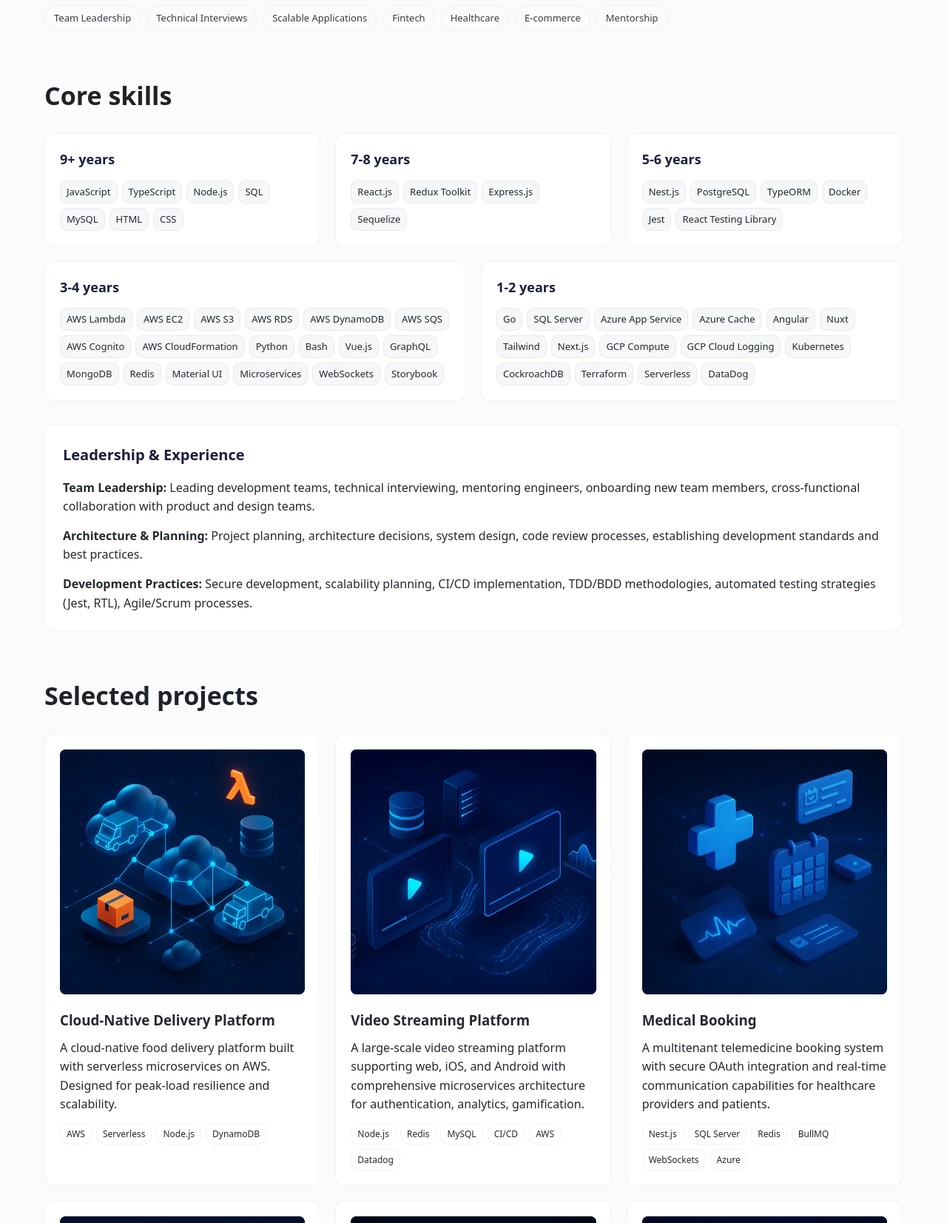
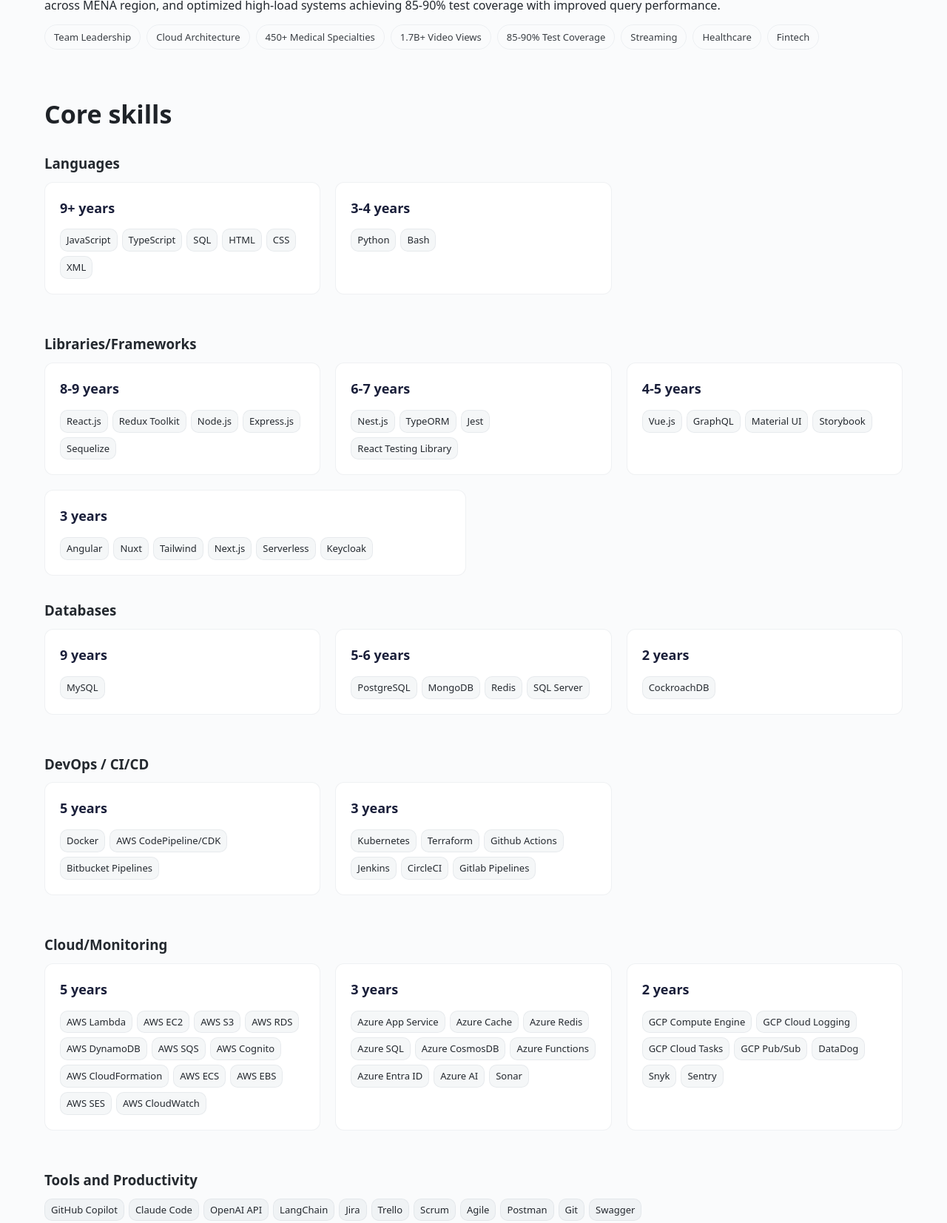
Before and after one commit to taurusdoge/yahor.dev, a website built with Vite: page index.html in a window 1280 px wide. Shown: the part 758-2411 px from the top of the page at 74% size. Built offline with nearby package versions, Linux system fonts and the light colour scheme.

Commit message:
FEAT: update content according to CV updates

```diff
--- a/index.html
+++ b/index.html
@@ -4,9 +4,9 @@
 <head>
   <meta charset="utf-8">
   <meta name="viewport" content="width=device-width, initial-scale=1">
-  <title>Yahor Zubkou — Full-Stack Developer</title>
+  <title>Yahor Zubkou — Senior Full-Stack Developer</title>
   <meta name="description"
-    content="Senior Full-Stack Developer (9+ yrs). Node.js, TypeScript, React, GraphQL, AWS. Currently working remotely from Spain for clients in Europe, UK, and US. Open to relocation">
+    content="Senior Full-Stack Developer (9+ yrs) building scalable cloud-native applications. Led teams serving 450+ medical specialties, 1.7B+ video views. AWS, TypeScript, React. Spain-based, open to relocation.">
   <link rel="icon" type="image/svg+xml" href="/logo.svg" />
 
   <!-- Performance hints -->
@@ -15,14 +15,11 @@
   <link rel="preconnect" href="https://fonts.googleapis.com" crossorigin>
 
   <!-- Open Graph / Social Media -->
-  <meta property="og:title" content="Yahor Zubkou — Full-Stack Developer">
+  <meta property="og:title" content="Yahor Zubkou — Senior Full-Stack Developer">
   <meta property="og:description"
-    content="Secure, scalable products across fintech, streaming, healthcare & e-commerce.">
+    content="Led backend teams serving 450+ medical specialties, architected streaming infrastructure with 1.7B+ views, optimized systems achieving 85-90% test coverage.">
   <meta property="og:type" content="website">
   <meta property="og:url" content="https://yahor.dev">
-  <meta name="twitter:card" content="summary_large_image">
-  <meta name="twitter:title" content="Yahor Zubkou — Full-Stack Developer">
-  <meta name="twitter:description" content="Senior Full-Stack Developer (9+ yrs). Node.js, TypeScript, React, GraphQL, AWS.">
 
   <!-- Performance optimizations -->
   <meta name="theme-color" content="#1e3a8a">
@@ -35,12 +32,12 @@
     "@context": "https://schema.org",
     "@type": "Person",
     "name": "Yahor Zubkou",
-    "jobTitle": "Full-Stack Developer / Lead",
+    "jobTitle": "Senior Full-Stack Developer / Lead",
     "address": {"@type":"PostalAddress","addressLocality":"Malaga","addressCountry":"Spain"},
     "email": "mailto:careers@yahor.dev",
     "knowsAbout": ["Node.js","TypeScript","React","GraphQL","AWS","MongoDB","PostgreSQL","Python","Go","DevOps"],
     "alumniOf": "Belarusian-Russian Technical University",
-  "description": "9+ years building secure, scalable, customer-focused applications. Currently working remotely from Spain for clients in Europe, UK, and US. Open to relocation."
+  "description": "9+ years building scalable cloud-native applications across fintech, healthcare, streaming, and enterprise sectors. Architected AWS, Azure solutions supporting millions of users."
   }
   </script>
 </head>
@@ -129,55 +126,148 @@
 
     <section id="about" class="about">
       <h2>About me</h2>
-      <p>Senior Full-Stack Developer with 9+ years of experience building scalable applications across fintech,
-        healthcare, and e-commerce. Led development teams, mentored developers, and conducted technical interviews to
-        build strong engineering organizations. Focused on delivering reliable, user-focused solutions while
-        establishing development practices that improve system performance and code quality</p>
+      <p>Senior Full-Stack Developer with 9+ years building scalable cloud-native applications across fintech,
+        healthcare, streaming, and enterprise sectors. Architected AWS, Azure solutions supporting millions of users and
+        high-volume transaction processing while leading development teams. Led backend engineering teams delivering
+        healthcare platforms serving 450+ medical specialties, architected streaming infrastructure supporting 1.7B+
+        video views across MENA region, and optimized high-load systems achieving 85-90% test coverage with improved
+        query performance.</p>
       <div class="pill-grid">
-        <span>Team Leadership</span><span>Technical Interviews</span><span>Scalable Applications</span>
-        <span>Fintech</span><span>Healthcare</span><span>E-commerce</span><span>Mentorship</span>
+        <span>Team Leadership</span><span>Cloud Architecture</span><span>450+ Medical Specialties</span>
+        <span>1.7B+ Video Views</span><span>85-90% Test
+          Coverage</span><span>Streaming</span><span>Healthcare</span><span>Fintech</span>
       </div>
     </section>
 
     <section id="skills" class="skills">
       <h2>Core skills</h2>
+
+      <div class="skills-category">
+        <h3>Languages</h3>
         <div class="skills-years">
           <div class="year-block">
             <h4>9+ years</h4>
             <div class="tech-list">
-            <span>JavaScript</span><span>TypeScript</span><span>Node.js</span><span>SQL</span><span>MySQL</span><span>HTML</span><span>CSS</span>
+              <span>JavaScript</span><span>TypeScript</span><span>SQL</span><span>HTML</span><span>CSS</span><span>XML</span>
             </div>
           </div>
           <div class="year-block">
-          <h4>7-8 years</h4>
+            <h4>3-4 years</h4>
             <div class="tech-list">
-            <span>React.js</span><span>Redux Toolkit</span><span>Express.js</span><span>Sequelize</span>
+              <span>Python</span><span>Bash</span>
+            </div>
+          </div>
+        </div>
+      </div>
+
+      <div class="skills-category">
+        <h3>Libraries/Frameworks</h3>
+        <div class="skills-years">
+          <div class="year-block">
+            <h4>8-9 years</h4>
+            <div class="tech-list">
+              <span>React.js</span><span>Redux
+                Toolkit</span><span>Node.js</span><span>Express.js</span><span>Sequelize</span>
+            </div>
+          </div>
+          <div class="year-block">
+            <h4>6-7 years</h4>
+            <div class="tech-list">
+              <span>Nest.js</span><span>TypeORM</span><span>Jest</span><span>React Testing Library</span>
+            </div>
+          </div>
+          <div class="year-block">
+            <h4>4-5 years</h4>
+            <div class="tech-list">
+              <span>Vue.js</span><span>GraphQL</span><span>Material UI</span><span>Storybook</span>
+            </div>
+          </div>
+          <div class="year-block">
+            <h4>3 years</h4>
+            <div class="tech-list">
+              <span>Angular</span><span>Nuxt</span><span>Tailwind</span><span>Next.js</span><span>Serverless</span><span>Keycloak</span>
+            </div>
+          </div>
+        </div>
+      </div>
+
+      <div class="skills-category">
+        <h3>Databases</h3>
+        <div class="skills-years">
+          <div class="year-block">
+            <h4>9 years</h4>
+            <div class="tech-list">
+              <span>MySQL</span>
             </div>
           </div>
           <div class="year-block">
             <h4>5-6 years</h4>
             <div class="tech-list">
-            <span>Nest.js</span><span>PostgreSQL</span><span>TypeORM</span><span>Docker</span><span>Jest</span><span>React
-              Testing Library</span>
+              <span>PostgreSQL</span><span>MongoDB</span><span>Redis</span><span>SQL Server</span>
             </div>
           </div>
           <div class="year-block">
-          <h4>3-4 years</h4>
+            <h4>2 years</h4>
             <div class="tech-list">
-            <span>AWS Lambda</span><span>AWS EC2</span><span>AWS S3</span><span>AWS RDS</span><span>AWS
-              DynamoDB</span><span>AWS SQS</span><span>AWS Cognito</span><span>AWS
-              CloudFormation</span><span>Python</span><span>Bash</span><span>Vue.js</span><span>GraphQL</span><span>MongoDB</span><span>Redis</span><span>Material
-              UI</span><span>Microservices</span><span>WebSockets</span><span>Storybook</span>
+              <span>CockroachDB</span>
+            </div>
+          </div>
+        </div>
+      </div>
+
+      <div class="skills-category">
+        <h3>DevOps / CI/CD</h3>
+        <div class="skills-years">
+          <div class="year-block">
+            <h4>5 years</h4>
+            <div class="tech-list">
+              <span>Docker</span><span>AWS CodePipeline/CDK</span><span>Bitbucket Pipelines</span>
             </div>
           </div>
           <div class="year-block">
-          <h4>1-2 years</h4>
+            <h4>3 years</h4>
             <div class="tech-list">
-            <span>Go</span><span>SQL Server</span><span>Azure App Service</span><span>Azure
-              Cache</span><span>Angular</span><span>Nuxt</span><span>Tailwind</span><span>Next.js</span><span>GCP
-              Compute</span><span>GCP Cloud
-              Logging</span><span>Kubernetes</span><span>CockroachDB</span><span>Terraform</span><span>Serverless</span><span>DataDog</span>
+              <span>Kubernetes</span><span>Terraform</span><span>Github
+                Actions</span><span>Jenkins</span><span>CircleCI</span><span>Gitlab Pipelines</span>
             </div>
+          </div>
+        </div>
+      </div>
+
+      <div class="skills-category">
+        <h3>Cloud/Monitoring</h3>
+        <div class="skills-years">
+          <div class="year-block">
+            <h4>5 years</h4>
+            <div class="tech-list">
+              <span>AWS Lambda</span><span>AWS EC2</span><span>AWS S3</span><span>AWS RDS</span><span>AWS
+                DynamoDB</span><span>AWS SQS</span><span>AWS Cognito</span><span>AWS CloudFormation</span><span>AWS
+                ECS</span><span>AWS EBS</span><span>AWS SES</span><span>AWS CloudWatch</span>
+            </div>
+          </div>
+          <div class="year-block">
+            <h4>3 years</h4>
+            <div class="tech-list">
+              <span>Azure App Service</span><span>Azure Cache</span><span>Azure Redis</span><span>Azure
+                SQL</span><span>Azure CosmosDB</span><span>Azure Functions</span><span>Azure Entra ID</span><span>Azure
+                AI</span><span>Sonar</span>
+            </div>
+          </div>
+          <div class="year-block">
+            <h4>2 years</h4>
+            <div class="tech-list">
+              <span>GCP Compute Engine</span><span>GCP Cloud Logging</span><span>GCP Cloud Tasks</span><span>GCP
+                Pub/Sub</span><span>DataDog</span><span>Snyk</span><span>Sentry</span>
+            </div>
+          </div>
+        </div>
+      </div>
+
+      <div class="skills-category">
+        <h3>Tools and Productivity</h3>
+        <div class="tech-list">
+          <span>GitHub Copilot</span><span>Claude Code</span><span>OpenAI
+            API</span><span>LangChain</span><span>Jira</span><span>Trello</span><span>Scrum</span><span>Agile</span><span>Postman</span><span>Git</span><span>Swagger</span>
         </div>
       </div>
 
```
Lines whose indentation alone changed are shown as unchanged.
